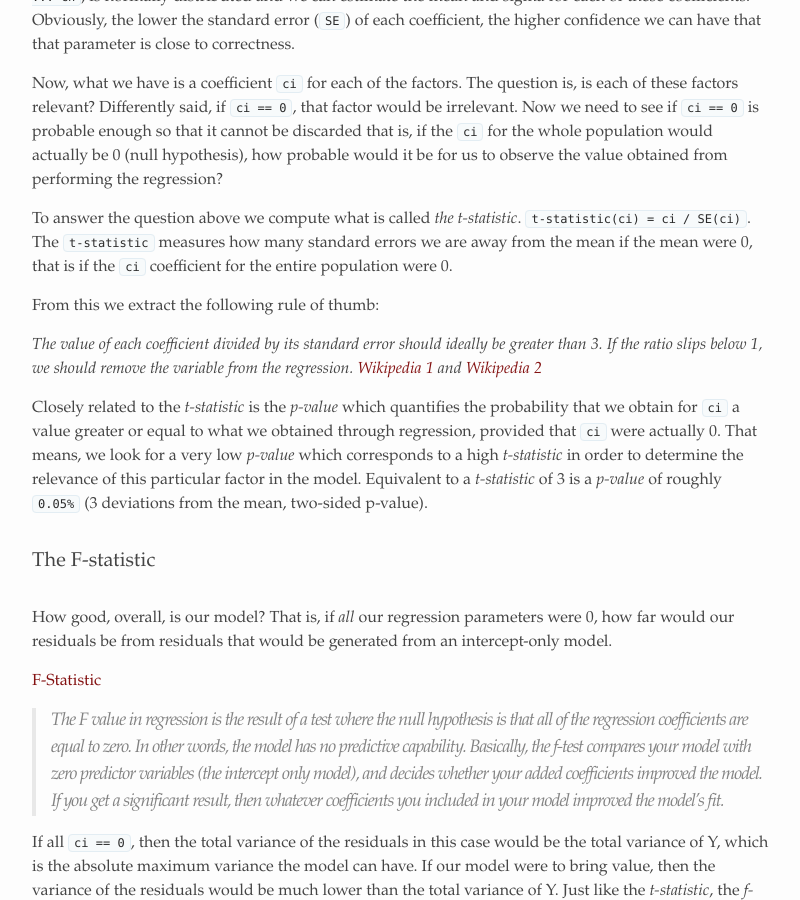
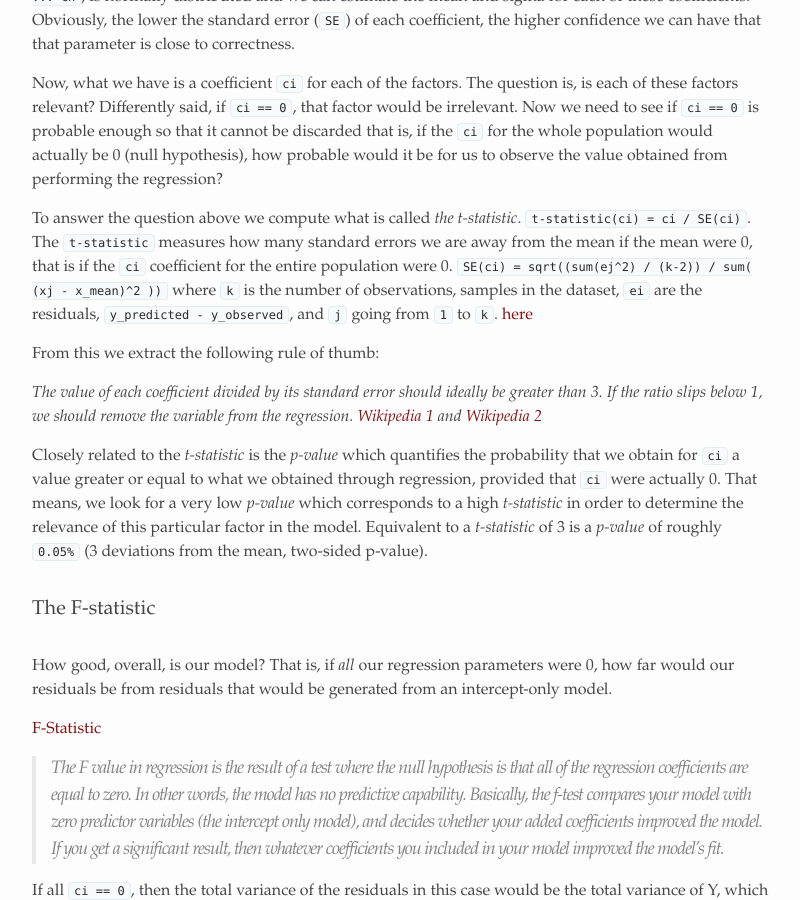
Before and after one commit to alexandrugris/my-jekyll-tech-blog, a Jekyll site: the page built from MyBlog/_posts/2018-08-15-regression-done-right.markdown, in a window 1280 px wide and 900 px high, scrolled down 9810 px. Shown: the whole window, without its empty margins (238-1038 px from the left). Built offline with Jekyll 4.4.1, drawn with Linux system fonts in a browser that asks for light colours.

Commit message:
added standard regression of the coefficient

```diff
--- a/MyBlog/_posts/2018-08-15-regression-done-right.markdown
+++ b/MyBlog/_posts/2018-08-15-regression-done-right.markdown
@@ -168,7 +168,7 @@ Given the multiple regression line from above, the points `(xi, yi)` for which w
 
 Now, what we have is a coefficient `ci` for each of the factors. The question is, is each of these factors relevant? Differently said, if `ci == 0`, that factor would be irrelevant. Now we need to see if `ci == 0` is probable enough so that it cannot be discarded that is, if the `ci` for the whole population would actually be 0 (null hypothesis), how probable would it be for us to observe the value obtained from performing the regression?
 
-To answer the question above we compute what is called *the t-statistic*. `t-statistic(ci) = ci / SE(ci)`. The `t-statistic` measures how many standard errors we are away from the mean if the mean were 0, that is if the `ci` coefficient for the entire population were 0.
+To answer the question above we compute what is called *the t-statistic*. `t-statistic(ci) = ci / SE(ci)`. The `t-statistic` measures how many standard errors we are away from the mean if the mean were 0, that is if the `ci` coefficient for the entire population were 0. `SE(ci) = sqrt((sum(ej^2) / (k-2)) / sum( (xj - x_mean)^2 ))` where `k` is the number of observations, samples in the dataset, `ei` are the residuals, `y_predicted - y_observed`, and `j` going from `1` to `k`. [here](http://reliawiki.org/index.php/Simple_Linear_Regression_Analysis)
 
 From this we extract the following rule of thumb:
 
```
